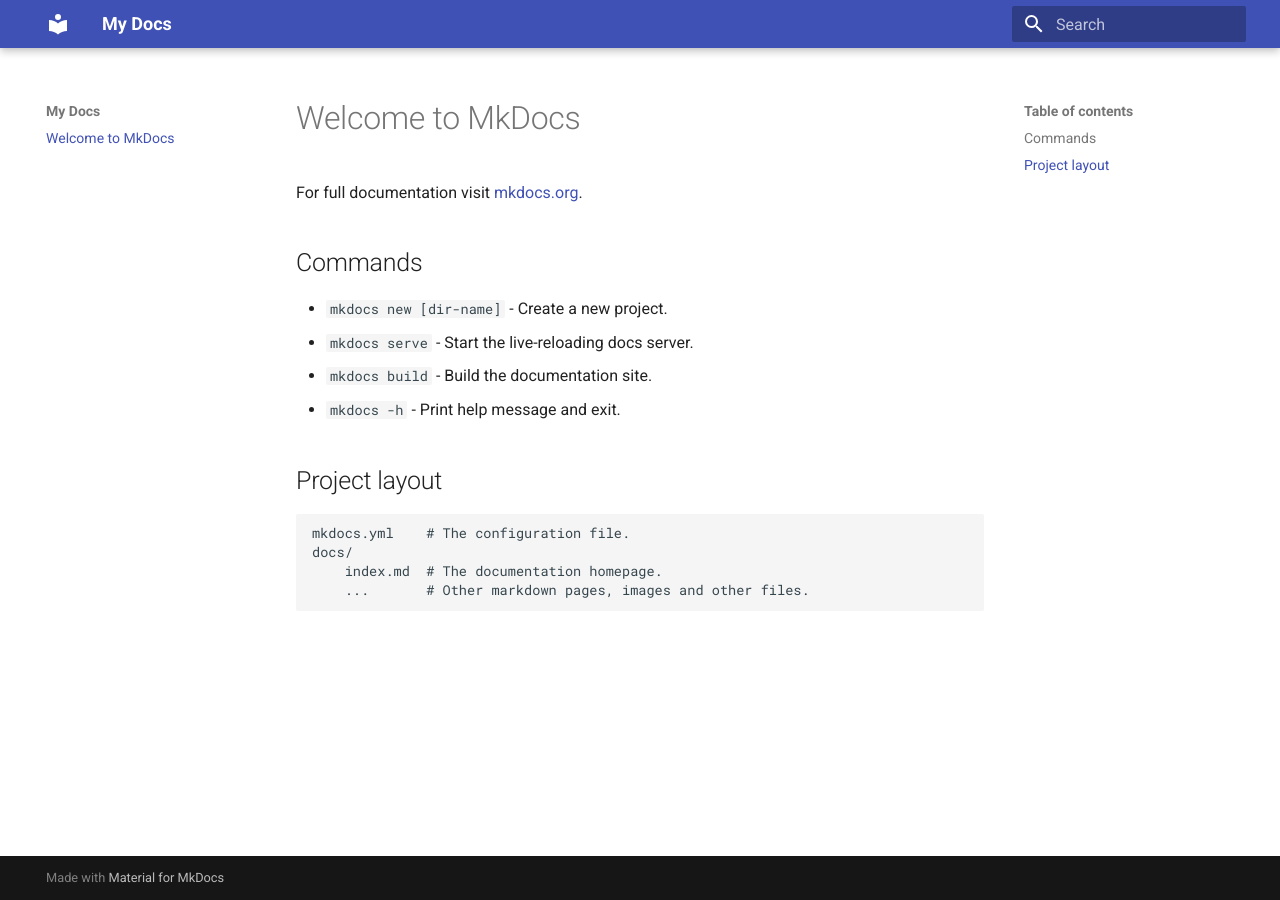
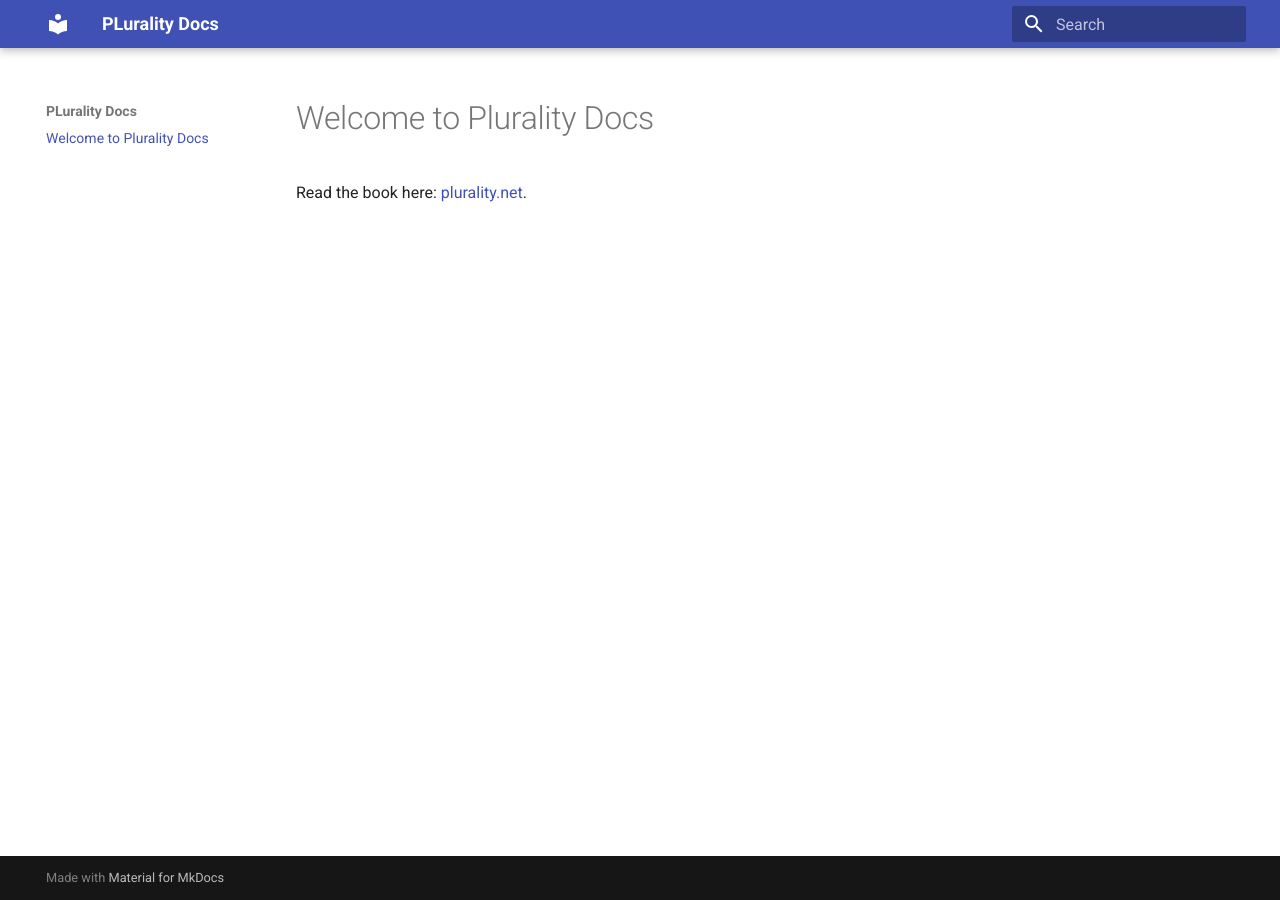
Before and after one commit to gardenenigma/plurality-docs, an MkDocs documentation site: the page built from docs/index.md, in a window 1280 px wide. Built offline with MkDocs 1.6.1 and Material for MkDocs 9.7.7, drawn with Linux system fonts in a browser that asks for light colours.

Commit message:
changed index page

```diff
--- a/docs/index.md
+++ b/docs/index.md
@@ -1,17 +1,3 @@
-# Welcome to MkDocs
+# Welcome to Plurality Docs
 
-For full documentation visit [mkdocs.org](https://www.mkdocs.org).
-
-## Commands
-
-* `mkdocs new [dir-name]` - Create a new project.
-* `mkdocs serve` - Start the live-reloading docs server.
-* `mkdocs build` - Build the documentation site.
-* `mkdocs -h` - Print help message and exit.
-
-## Project layout
-
-    mkdocs.yml    # The configuration file.
-    docs/
-        index.md  # The documentation homepage.
-        ...       # Other markdown pages, images and other files.
+Read the book here: [plurality.net](https://www.plurality.net/).
--- a/mkdocs.yml
+++ b/mkdocs.yml
@@ -1,3 +1,3 @@
-site_name: My Docs
+site_name: PLurality Docs
 theme:
   name: material
```
